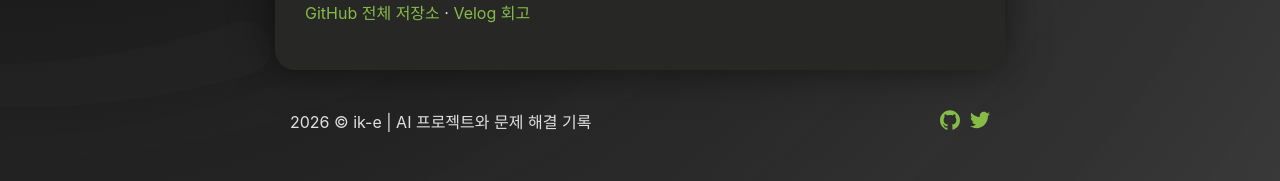
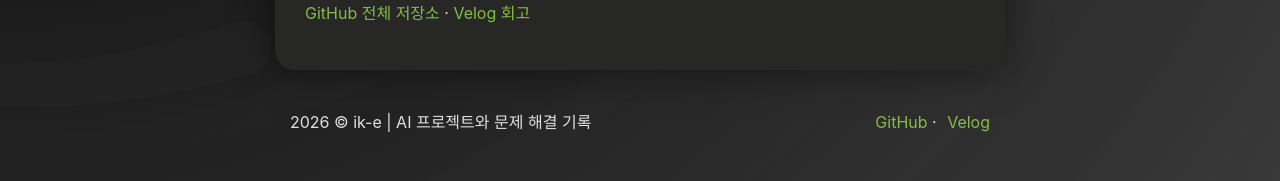
Before and after one commit to ik-e/ik-e.github.io, a Jekyll site: the page built from index.md, in a window 1280 px wide. Shown: the part 716-897 px from the top of the page. Built offline with Jekyll 4.4.1, drawn with Linux system fonts in a browser that asks for light colours.

Commit message:
site: replace template social links with GitHub and Velog

```diff
--- a/_includes/footer.html
+++ b/_includes/footer.html
@@ -1,20 +1,13 @@
 <footer class="site-footer h-card">
   <data class="u-url" href="{{ "/" | relative_url }}"></data>
-
   <div class="wrapper">
-
     <div class="footer">
-            <div class="footer-title">{{ 'now' | date: '%Y' }} &copy; {{site.title}}</div>
-
+      <div class="footer-title">{{ 'now' | date: '%Y' }} &copy; {{ site.title | escape }}</div>
       <div class="footer-social-links">
-                <a target="_blank" rel="me" href="https://github.com/{{ site.social.github }}">
-                    <svg role="img" viewBox="0 0 24 24" xmlns="http://www.w3.org/2000/svg"><title>GitHub icon</title><path d="M12 .297c-6.63 0-12 5.373-12 12 0 5.303 3.438 9.8 8.205 11.385.6.113.82-.258.82-.577 0-.285-.01-1.04-.015-2.04-3.338.724-4.042-1.61-4.042-1.61C4.422 18.07 3.633 17.7 3.633 17.7c-1.087-.744.084-.729.084-.729 1.205.084 1.838 1.236 1.838 1.236 1.07 1.835 2.809 1.305 3.495.998.108-.776.417-1.305.76-1.605-2.665-.3-5.466-1.332-5.466-5.93 0-1.31.465-2.38 1.235-3.22-.135-.303-.54-1.523.105-3.176 0 0 1.005-.322 3.3 1.23.96-.267 1.98-.399 3-.405 1.02.006 2.04.138 3 .405 2.28-1.552 3.285-1.23 3.285-1.23.645 1.653.24 2.873.12 3.176.765.84 1.23 1.91 1.23 3.22 0 4.61-2.805 5.625-5.475 5.92.42.36.81 1.096.81 2.22 0 1.606-.015 2.896-.015 3.286 0 .315.21.69.825.57C20.565 22.092 24 17.592 24 12.297c0-6.627-5.373-12-12-12"/></svg>
-                </a>
-                <a target="_blank" rel="me" href="https://twitter.com/{{ site.social.twitter }}">
-                    <svg role="img" viewBox="0 0 24 24" xmlns="http://www.w3.org/2000/svg"><title>Twitter icon</title><path d="M23.954 4.569c-.885.389-1.83.654-2.825.775 1.014-.611 1.794-1.574 2.163-2.723-.951.555-2.005.959-3.127 1.184-.896-.959-2.173-1.559-3.591-1.559-2.717 0-4.92 2.203-4.92 4.917 0 .39.045.765.127 1.124C7.691 8.094 4.066 6.13 1.64 3.161c-.427.722-.666 1.561-.666 2.475 0 1.71.87 3.213 2.188 4.096-.807-.026-1.566-.248-2.228-.616v.061c0 2.385 1.693 4.374 3.946 4.827-.413.111-.849.171-1.296.171-.314 0-.615-.03-.916-.086.631 1.953 2.445 3.377 4.604 3.417-1.68 1.319-3.809 2.105-6.102 2.105-.39 0-.779-.023-1.17-.067 2.189 1.394 4.768 2.209 7.557 2.209 9.054 0 13.999-7.496 13.999-13.986 0-.209 0-.42-.015-.63.961-.689 1.8-1.56 2.46-2.548l-.047-.02z"/></svg>
-                    </a>
+        <a href="https://github.com/ik-e" target="_blank" rel="me noopener noreferrer">GitHub</a>
+        &middot;
+        <a href="https://velog.io/@ik_e" target="_blank" rel="noopener noreferrer">Velog</a>
       </div>
     </div>
   </div>
-
 </footer>
```
Lines whose indentation alone changed are shown as unchanged.
